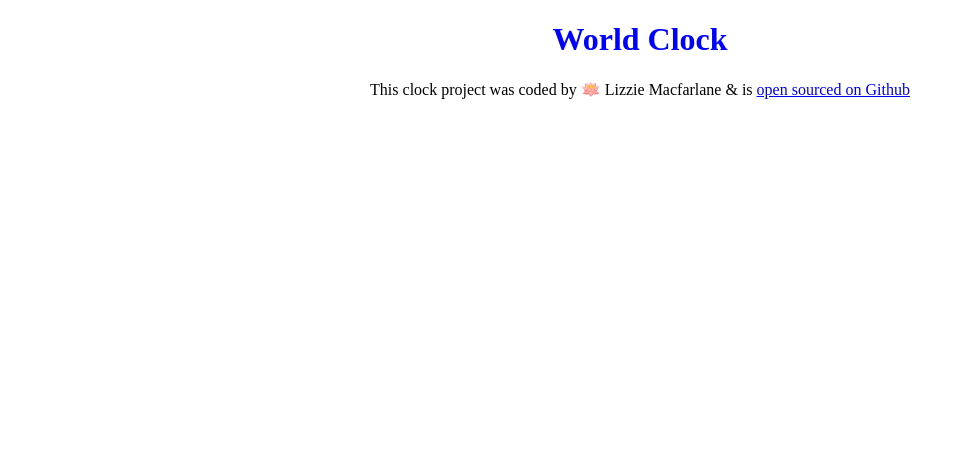
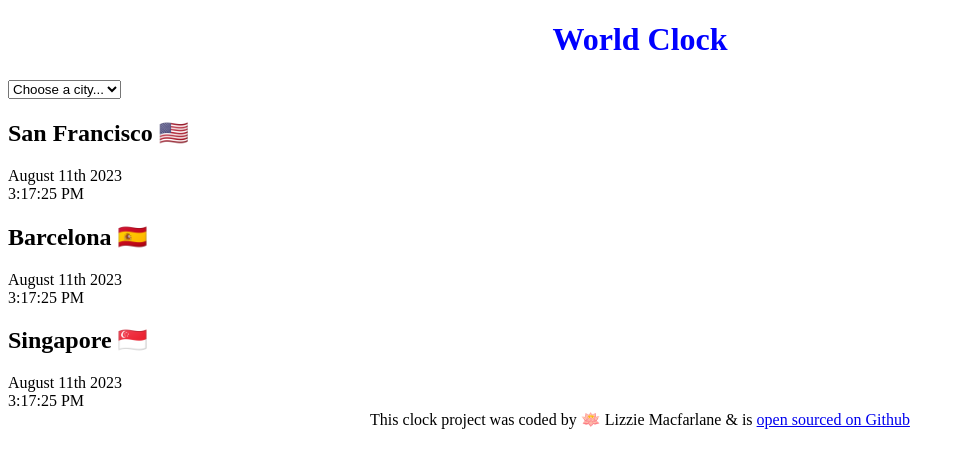
Before and after one commit to LizzieMac209/world-clock, a plain HTML site: page index.html in a window 1280 px wide. Shown: the whole page, without its empty margins (0-965 px from the left). Drawn offline with Linux system fonts and the light colour scheme.

Commit message:
Created basic html

```diff
--- a/index.html
+++ b/index.html
@@ -7,7 +7,31 @@
     <title>World Clock - Lizzie Mac</title>
   </head>
   <body>
+    <div class="container">
     <h1>World Clock</h1>
+<select>
+  <option value="">Choose a city...</option>
+<option value="">San Francisco</option>
+<option value="">Mexico City</option>
+<option value="">Paris</option>
+<option value="">Barcelona</option>
+</select>
+<div class="city">
+<h2>San Francisco 🇺🇸</h2>
+<div class="date">August 11th 2023</div>
+<div class="time">3:17:25 PM</div>
+</div>
+<div class="city">
+<h2> Barcelona 🇪🇸</h2>
+<div class="date">August 11th 2023</div>
+<div class="time">3:17:25 PM</div>
+</div>
+<div class="city">
+<h2> Singapore 🇸🇬</h2>
+<div class="date">August 11th 2023</div>
+<div class="time">3:17:25 PM</div>
+</div>
+    </div>
     <footer>
       This clock project was coded by 🪷 Lizzie Macfarlane & is
       <a href="https://github.com/LizzieMac209/world-clock" target="_blank">
```
